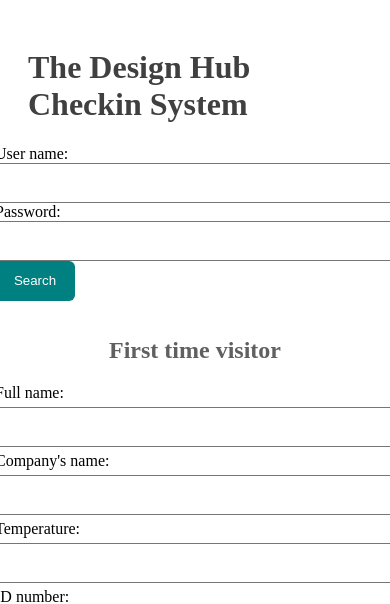
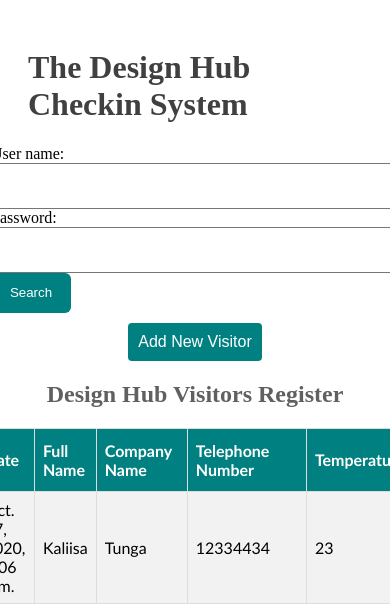
Before and after one commit to ThatcherK/designhubcheckin, a Django app: template checkin/templates/checkin/mainpage.html in a window 390 px wide; the page is wider, and only the part inside the window is pictured. Shown: the top 604 px of that part. Run offline with Django 3.2, Linux system fonts and the light colour scheme; the template is opened without the code that fills it: values that come from a table or form of the project are taken from there, others are empty; data comes from the database, SQL or seed files in the repository; both versions use the stored data as it was after the commit.

Commit message:
Add some responsiveness to the buttons

```diff
--- a/checkin/static/checkin/style.css
+++ b/checkin/static/checkin/style.css
@@ -62,9 +62,19 @@
     height: 40px;
     width: 400px;
 }
+
 .addVisitorForm{
     display: flex;
     flex-direction: column;
+}
+#addVisitorBtn{
+    margin-top: 10px;
+    padding: 10px;
+    background-color: teal;
+    border: none;
+    border-radius: 4px;
+    color: white;
+    font-size: medium;
 }
 .addVisitorForm input{
     width: 400px;
--- a/checkin/templates/checkin/mainpage.html
+++ b/checkin/templates/checkin/mainpage.html
@@ -1,5 +1,9 @@
+<!DOCTYPE html>
+<html>
 {% load static %}
 <link rel="stylesheet" type="text/css" href="{% static 'checkin/style.css' %}">
+
+<body>
     <div class="mainpageContainer">
         <h1>The Design Hub Checkin System</h1>
         <form action="{% url 'search' %}" method="post" class="searchform">
@@ -7,16 +11,20 @@
             {{form}}
             <input id="searchButton" type="submit" value="Search">
         </form>
+        <button id="addVisitorBtn" onclick="showVisitorForm()">Add New Visitor</button>
+        <div id="addVisitorFormContainer" style="display:none" >
             <h2>First time visitor</h2>
             <form action="{% url 'addvisitor' %}" method="post" class="addVisitorForm">
                 {% csrf_token %}
                 {{addform}}
                 <input type="submit" value="Register first time visitor" id="addVisitorButton">
             </form>
+        </div>
+
         {% if visitors_list %}
         <h2>Design Hub Visitors Register</h2>
         <table id="visitorsTable">
-        <tr >
+            <tr>
                 <th>Date</th>
                 <th>Full Name</th>
                 <th>Company Name</th>
@@ -36,3 +44,16 @@
         </table>
         {% endif %}
     </div>
+
+    <script>
+        function showVisitorForm() {
+            console.log('i am clicked')
+            document.getElementById("addVisitorFormContainer").style.display = 'block'
+            document.getElementById("addVisitorBtn").style.display = 'none'
+
+        }
+
+    </script>
+</body>
+
+</html>
```
Also changed, not shown: db.sqlite3. Lines whose indentation alone changed are shown as unchanged.
